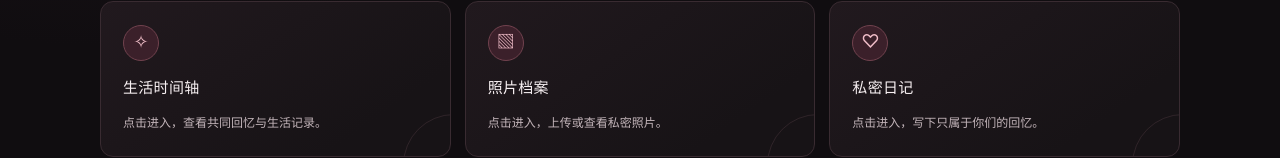
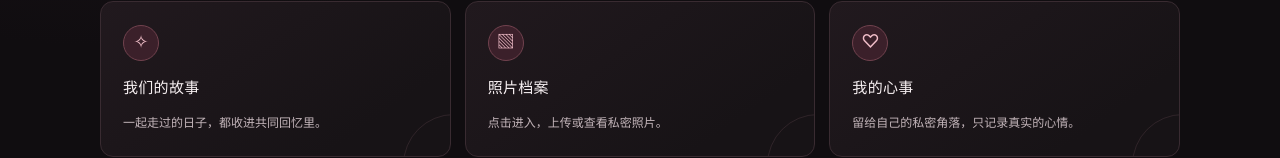
Before and after one commit to tby8d2yz5f-lab/Only-us, a plain HTML site: page index.html in a window 1280 px wide. Shown: the part 816-974 px from the top of the page. Drawn offline with nearby package versions, Linux system fonts and the light colour scheme.

Commit message:
Clarify shared story and private diary labels

```diff
--- a/index.html
+++ b/index.html
@@ -344,15 +344,15 @@ body{background:radial-gradient(ellipse at 74% 9%,#55253255 0,transparent 32%),r
 <div id="appPanel" class="hidden"><div class="panel"><div class="sectionhead"><div><div class="eyebrow">SIGNED IN</div><h2 id="userLabel">已登录</h2><p class="muted">情侣空间：ONLY US</p></div><button class="btn" id="logoutBtn">退出登录</button></div><div id="appMsg" class="notice hidden" role="status"></div></div>
 <div class="panel" id="coupleHomePanel"><div class="minimal-space"><span class="space-kicker">OUR LITTLE UNIVERSE</span><span class="space-spark spark-a">✦</span><span class="space-spark spark-b">✧</span><span class="space-spark spark-c">·</span><div class="minimal-orbit"><span class="orbit-ring ring-one"></span><span class="orbit-ring ring-two"></span><span class="orbit-glow"></span><span class="minimal-heart">♡</span></div><div class="space-label">在一起的时间</div><div class="minimal-counter"><strong id="spaceDays">—</strong><span>天</span></div><div class="minimal-caption">SINCE 2026.08.21</div><div class="space-footer"><span>♡</span><span>每一天，都算数</span><span>♡</span></div><div class="space-note"><span class="space-note-line"></span><span>你在身边，日子就有了意义</span><span class="space-note-line"></span></div><div class="space-date-mark">A LITTLE LOVE, EVERY DAY</div></div></div>
 <div class="panel" id="memoryForm"><div class="eyebrow">DAILY NOTES</div><h3>记录一段回忆</h3><input class="field" id="memoryTitle" maxlength="120" placeholder="标题，例如：第一次一起看海"><div class="row"><input class="field" id="memoryDate" type="date"><select class="field" id="memoryMood"><option value="">今天的心情（可选）</option><option>开心</option><option>平静</option><option>想念</option><option>感动</option><option>特别的一天</option></select></div><textarea class="field" id="memoryContent" maxlength="10000" placeholder="写下今天想留下的事……"></textarea><button class="btn primary" id="saveMemory">保存回忆</button></div>
-<div class="panel" id="diaryPanel"><div class="sectionhead"><div><div class="eyebrow">PRIVATE DIARY</div><h3>只属于自己的日记</h3><p class="muted">默认只有你本人可以查看和管理。</p></div><button class="btn" id="refreshDiaries">刷新</button></div><input class="field" id="diaryTitle" maxlength="120" placeholder="日记标题"><div class="row"><input class="field" id="diaryDate" type="date"><select class="field" id="diaryMood"><option value="">选择今天的心情（可选）</option><option>开心</option><option>平静</option><option>想念</option><option>难过</option><option>感动</option><option>焦虑</option><option>其他</option></select></div><textarea class="field" id="diaryContent" maxlength="20000" placeholder="写下不想公开的心事……"></textarea><div class="actions"><button class="btn primary" id="saveDiary">保存日记</button><button class="btn hidden" id="cancelDiaryEdit">取消编辑</button></div><div id="diaryList" style="margin-top:16px"><p class="muted">登录后加载日记。</p></div></div>
-<div class="panel" id="memoryTimelinePanel"><div class="sectionhead"><div><div class="eyebrow">OUR TIMELINE</div><h3>共同回忆</h3></div><button class="btn" id="refreshBtn">刷新</button></div><div id="memoryList" class="muted">登录后加载记录。</div></div>
+<div class="panel" id="diaryPanel"><div class="sectionhead"><div><div class="eyebrow">MY PRIVATE THOUGHTS</div><h3>我的心事</h3><p class="muted">只属于你自己的私密空间，只有你本人可以查看和管理。</p></div><button class="btn" id="refreshDiaries">刷新</button></div><input class="field" id="diaryTitle" maxlength="120" placeholder="给这份心事起个标题"><div class="row"><input class="field" id="diaryDate" type="date"><select class="field" id="diaryMood"><option value="">选择今天的心情（可选）</option><option>开心</option><option>平静</option><option>想念</option><option>难过</option><option>感动</option><option>焦虑</option><option>其他</option></select></div><textarea class="field" id="diaryContent" maxlength="20000" placeholder="把此刻的心情，留给自己……"></textarea><div class="actions"><button class="btn primary" id="saveDiary">保存日记</button><button class="btn hidden" id="cancelDiaryEdit">取消编辑</button></div><div id="diaryList" style="margin-top:16px"><p class="muted">登录后加载日记。</p></div></div>
+<div class="panel" id="memoryTimelinePanel"><div class="sectionhead"><div><div class="eyebrow">OUR STORY</div><h3>我们的故事</h3></div><button class="btn" id="refreshBtn">刷新</button></div><div id="memoryList" class="muted">登录后加载记录。</div></div>
 <div class="panel" id="photoArchive"><div class="eyebrow">PHOTO ARCHIVE</div><h3>私密照片</h3><p class="muted">分开收藏帅哥的照片、小熊的照片，以及你们两个人的合照。</p><div class="photo-category-tabs" id="photoCategoryTabs"><button class="btn active" data-photo-category="我的">帅哥</button><button class="btn" data-photo-category="对象的">小熊</button><button class="btn" data-photo-category="我们的">我们</button></div><input class="field" id="photoInput" type="file" accept="image/jpeg,image/png,image/webp" multiple><button class="btn primary" id="uploadPhotos">上传到当前分类</button><p class="muted" id="photoCategoryHint">当前分类：帅哥</p><div id="photoList" class="photo-grid" style="margin-top:14px"></div></div>
 <div class="panel" id="anniversaryPanel"><div class="eyebrow">MILESTONES</div><h3>纪念日</h3><div class="row"><input class="field" id="annTitle" placeholder="纪念日名称"><input class="field" id="annDate" type="date"></div><label class="muted"><input id="annRepeat" type="checkbox" checked> 每年重复</label><br><button class="btn primary" id="saveAnn">添加纪念日</button><div id="annList"></div></div>
 <div class="panel" id="wishlistPanel"><div class="eyebrow">SOMEDAY LIST</div><h3>共同愿望</h3><input class="field" id="wishTitle" placeholder="想一起完成的事"><textarea class="field" id="wishDesc" placeholder="补充说明（可选）"></textarea><button class="btn primary" id="saveWish">添加愿望</button><div id="wishList"></div></div>
 </div>
 
 </section>
-<section class="section" id="memories"><div class="sectionhead"><div><div class="eyebrow">OUR LITTLE UNIVERSE</div><h2>把重要的事，留在这里。</h2></div><p>每一段回忆，都值得被好好收藏。</p></div><div class="grid"><a class="card card-link" href="#private" data-feature="timeline"><div class="icon">✧</div><h3>生活时间轴</h3><p>点击进入，查看共同回忆与生活记录。</p></a><a class="card card-link" href="#private" data-feature="photos"><div class="icon">▧</div><h3>照片档案</h3><p>点击进入，上传或查看私密照片。</p></a><a class="card card-link" href="#private" data-feature="diary"><div class="icon">♡</div><h3>私密日记</h3><p>点击进入，写下只属于你们的回忆。</p></a><a class="card card-link" href="#private" data-feature="anniversaries"><div class="icon">⌁</div><h3>纪念日历</h3><p>点击进入，添加或查看重要纪念日。</p></a><a class="card card-link" href="#private" data-feature="wishes"><div class="icon">＋</div><h3>共同愿望</h3><p>点击进入，记录想一起完成的小计划。</p></a><a class="card card-link" href="#private" data-feature="space"><div class="icon">∞</div><h3>只属于我们</h3><p>点击进入情侣空间或登录账号。</p></a></div></section>
+<section class="section" id="memories"><div class="sectionhead"><div><div class="eyebrow">OUR LITTLE UNIVERSE</div><h2>把重要的事，留在这里。</h2></div><p>每一段回忆，都值得被好好收藏。</p></div><div class="grid"><a class="card card-link" href="#private" data-feature="timeline"><div class="icon">✧</div><h3>我们的故事</h3><p>一起走过的日子，都收进共同回忆里。</p></a><a class="card card-link" href="#private" data-feature="photos"><div class="icon">▧</div><h3>照片档案</h3><p>点击进入，上传或查看私密照片。</p></a><a class="card card-link" href="#private" data-feature="diary"><div class="icon">♡</div><h3>我的心事</h3><p>留给自己的私密角落，只记录真实的心情。</p></a><a class="card card-link" href="#private" data-feature="anniversaries"><div class="icon">⌁</div><h3>纪念日历</h3><p>点击进入，添加或查看重要纪念日。</p></a><a class="card card-link" href="#private" data-feature="wishes"><div class="icon">＋</div><h3>共同愿望</h3><p>点击进入，记录想一起完成的小计划。</p></a><a class="card card-link" href="#private" data-feature="space"><div class="icon">∞</div><h3>只属于我们</h3><p>点击进入情侣空间或登录账号。</p></a></div></section>
 </main><footer class="footer"><span>ONLY US © 2026</span><span>Made for two, kept with care.</span></footer></div>
 <script src="https://cdn.jsdelivr.net/npm/@supabase/supabase-js@2"></script>
 <script>
```
